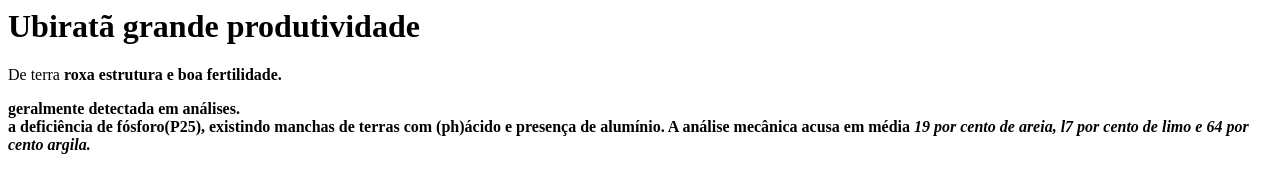
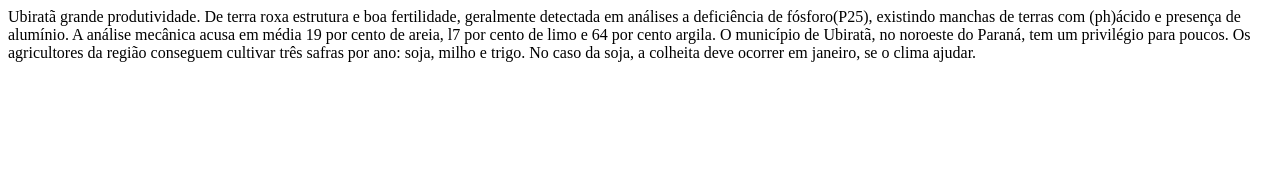
Before and after one commit to souzarocha/turmaJMaria, a plain HTML site: page index.html in a window 1280 px wide. Drawn offline with Linux system fonts and the light colour scheme.

Commit message:
index.html

```diff
--- a/index.html
+++ b/index.html
@@ -1,4 +1,13 @@
-<h1>Ubiratã grande produtividade</h1>
-<p>De terra <b>roxa estrutura e boa fertilidade.</p> geralmente detectada em análises.<br> a deficiência de fósforo(P25), existindo manchas de terras com (ph)ácido e presença de alumínio. A análise mecânica  acusa em média <em>19 por cento de areia, l7 por cento de limo e 64 por cento argila.</em>
-
-<br>
+<!DOCTYPE html>
+<html lang="en">
+<head>
+    <meta charset="UTF-8">
+    <meta name="viewport" content="width=device-width, initial-scale=1.0">
+    <title>Document</title>
+</head>
+<body>
+    Ubiratã grande produtividade.
+    De terra roxa estrutura e boa fertilidade, geralmente detectada em análises a deficiência de fósforo(P25), existindo manchas de terras com (ph)ácido e presença de alumínio. A análise mecânica  acusa em média 19 por cento de areia, l7 por cento de limo e 64 por cento argila.
+    O município de Ubiratã, no noroeste do Paraná, tem um privilégio para poucos. Os agricultores da região conseguem cultivar três safras por ano: soja, milho e trigo. No caso da soja, a colheita deve ocorrer em janeiro, se o clima ajudar.
+</body>
+</html>
```
